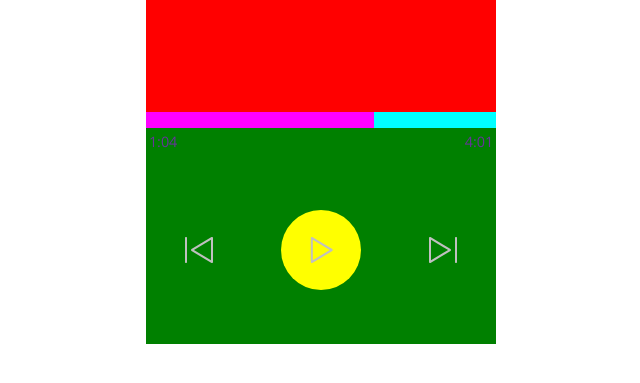
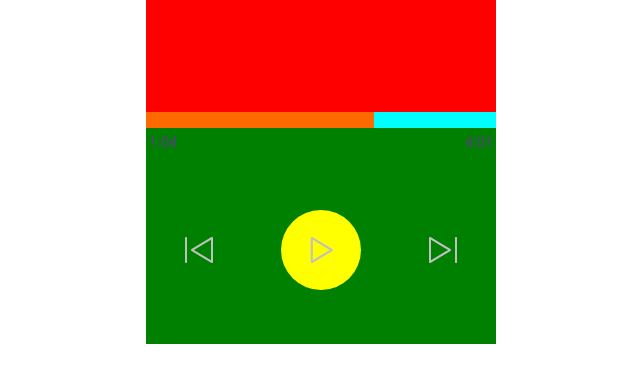
Before and after one commit to sqzhang-jeremy/helloworld1, a plain HTML site: page music_player/music_player.html in a window 1280 px wide. Shown: the part 371-754 px from the top of the page, without its empty margins (319-959 px from the left). Drawn offline with nearby package versions, Linux system fonts and the light colour scheme.

Commit message:
change the color of the progress played

```diff
--- a/music_player/colours.css
+++ b/music_player/colours.css
@@ -2,7 +2,7 @@
   --colour-navbar: rgb(255, 44, 164);
   --colour-song-details: red;
   --colour-controls: green;
-  --colour-progress-played: magenta;
+  --colour-progress-played: rgb(255, 106, 0);
   --colour-progress-left: cyan;
   --colour-text: rebeccapurple;
   --colour-icons: silver;
```
